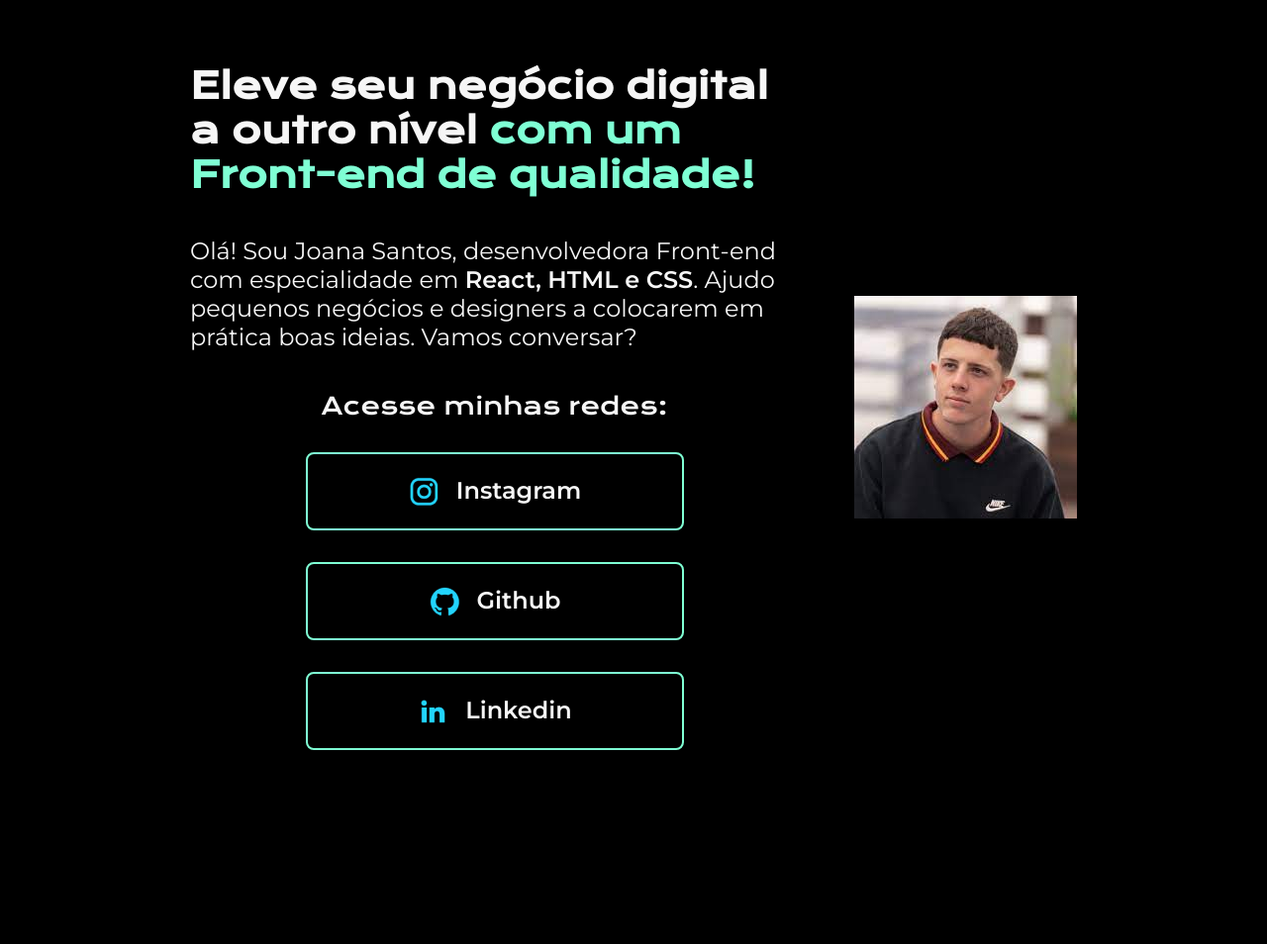
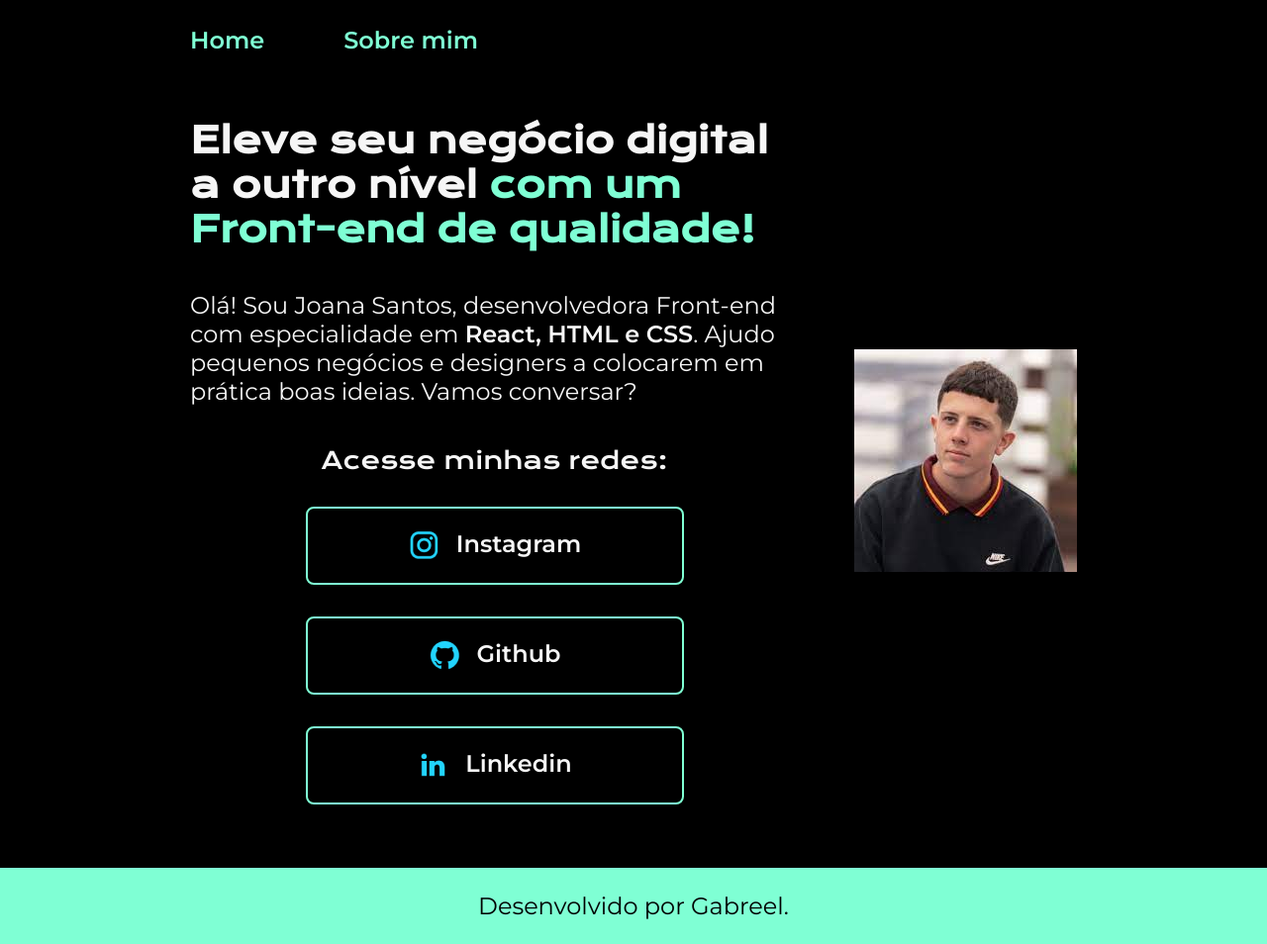
Before and after one commit to Gabreeel/curriculo, a plain HTML site: page HTML_e_CSS/index.html in a window 1280 px wide. Shown: the whole page at 99% size. Before the commit the page ends 822 px from the top, so only its background shows below. Drawn offline with nearby package versions, Linux system fonts and the light colour scheme.

Commit message:
Update index.html

```diff
--- a/HTML_e_CSS/index.html
+++ b/HTML_e_CSS/index.html
@@ -7,7 +7,12 @@
     <link rel = "stylesheet" href = "style.css">
 </head>
 <body>
-    <header></header>
+    <header class = "cabecalho">
+        <nav class = "cabecalho__menu">
+            <a class = "cabecalho__menu__link">Home</a>
+            <a class = "cabecalho__menu__link">Sobre mim</a>
+        </nav>
+    </header>
     <main class = "apresentacao">
         <section class = "apresentacao__conteudo">
             <h1 class = "apresentacao__conteudo__titulo">Eleve seu negócio digital a outro nível <strong class = "titulo-destaque">com um Front-end de qualidade!</strong></h1>
@@ -27,6 +32,8 @@
         </section>
         <img src = "images.jpg" alt = "Foto do Gabriel Costa Santana fake">
         </main>
-    <footer></footer>
+    <footer class = "rodape">
+        <p>Desenvolvido por Gabreel.</p>
+    </footer>
 </body>
 </html>
```
